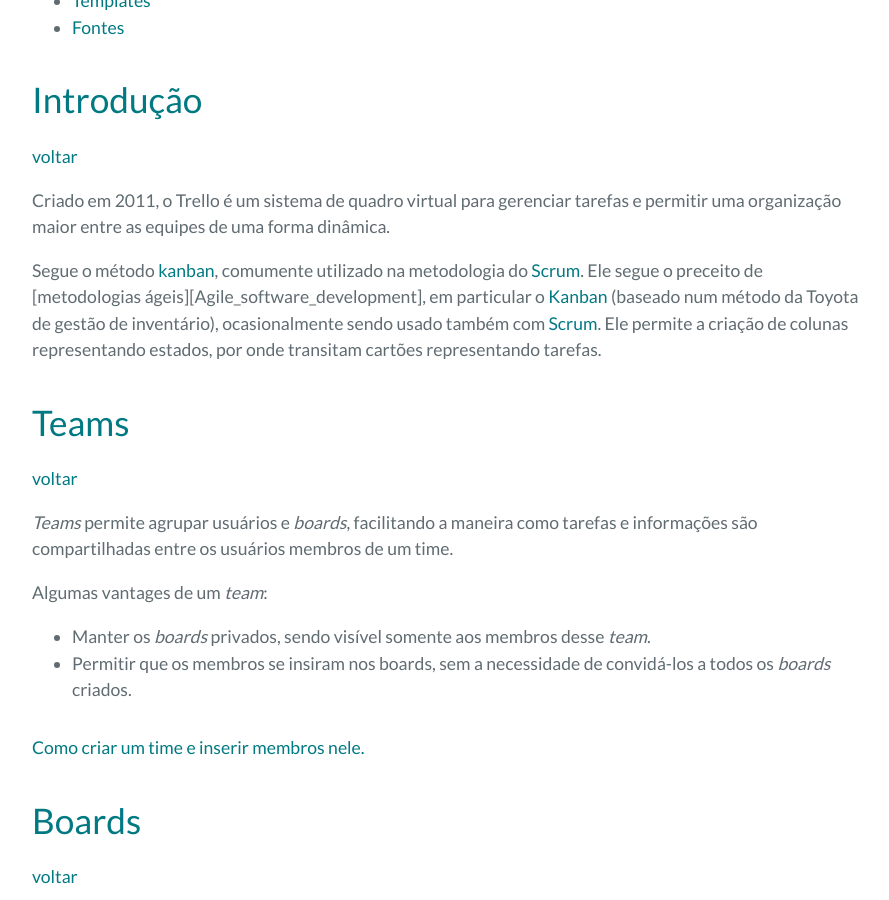
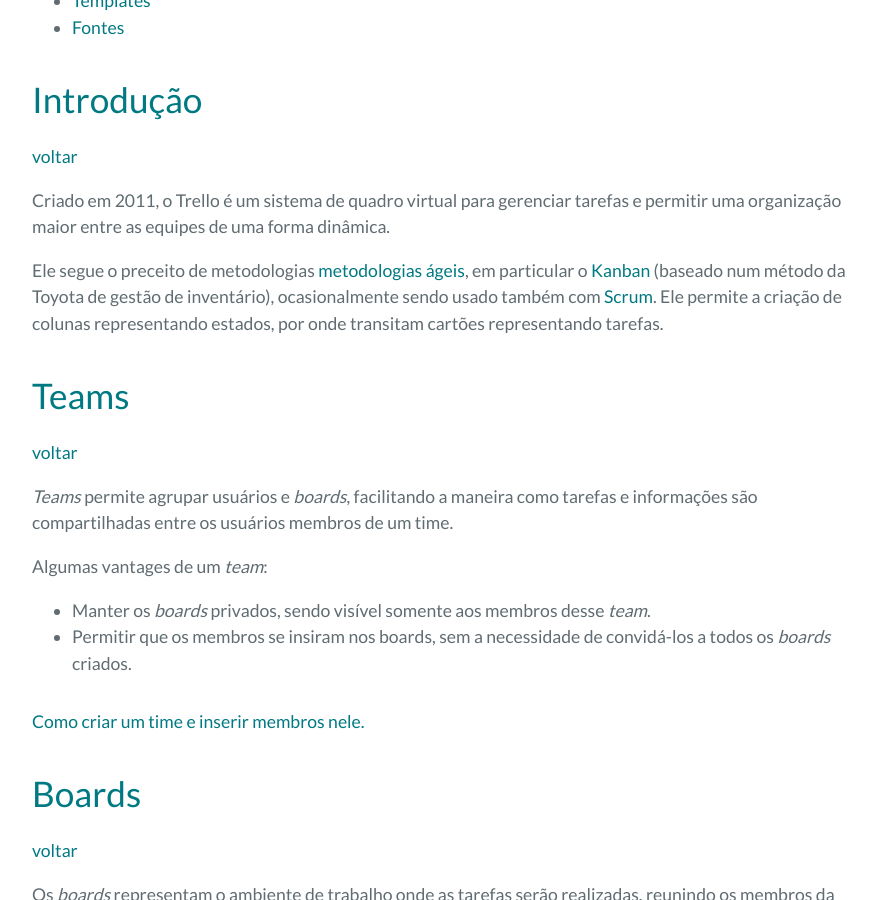
Before and after one commit to vert-capital/vert-capital.github.io, a Jekyll site: the page built from _posts/2018-07-16-treinamento-trello.md, in a window 1280 px wide and 900 px high, scrolled down 695 px. Shown: the whole window, without its empty margins (192-1081 px from the left). Built offline with Jekyll 4.4.1, drawn with Linux system fonts in a browser that asks for light colours.

Commit message:
Update 2018-07-16-treinamento-trello.md
Fixing links

```diff
--- a/_posts/2018-07-16-treinamento-trello.md
+++ b/_posts/2018-07-16-treinamento-trello.md
@@ -19,8 +19,7 @@ Treinamento sobre o Trello realizado no dia 16/07.
 
 Criado em 2011, o Trello é um sistema de quadro virtual para gerenciar tarefas e permitir uma organização maior entre as equipes de uma forma dinâmica.
 
-Segue o método [kanban][kanban], comumente utilizado na metodologia do [Scrum][scrum].
-Ele segue o preceito de [metodologias ágeis][Agile_software_development], em particular o [Kanban][Kanban] (baseado num método da Toyota de gestão de inventário), ocasionalmente sendo usado também com [Scrum][Scrum]. Ele permite a criação de colunas representando estados, por onde transitam cartões representando tarefas.
+Ele segue o preceito de metodologias [metodologias ágeis][agile], em particular o [Kanban][Kanban] (baseado num método da Toyota de gestão de inventário), ocasionalmente sendo usado também com [Scrum][Scrum]. Ele permite a criação de colunas representando estados, por onde transitam cartões representando tarefas.
 
 # [Teams][Teams]
 [voltar][Voltar]
```
Also changed, not shown: other parts of _posts/2018-07-16-treinamento-trello.md (+1 -0 lines).
